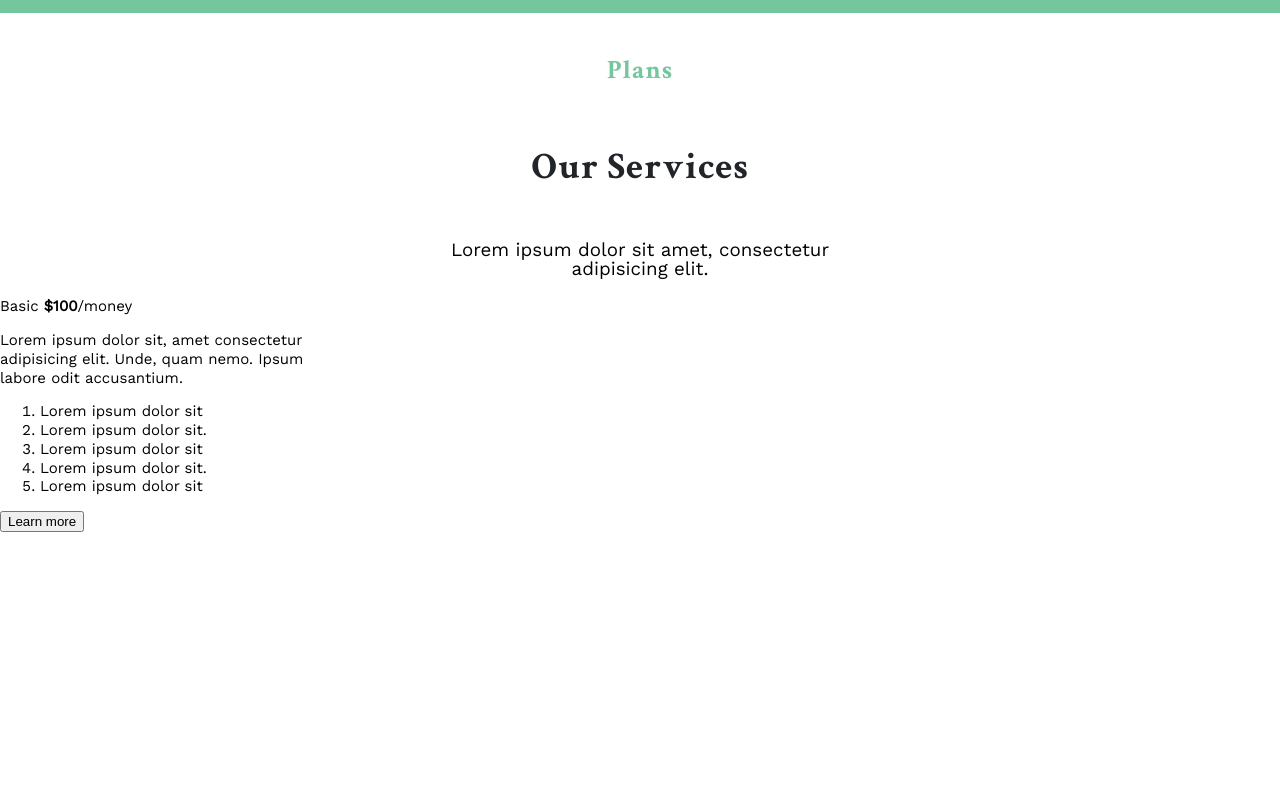
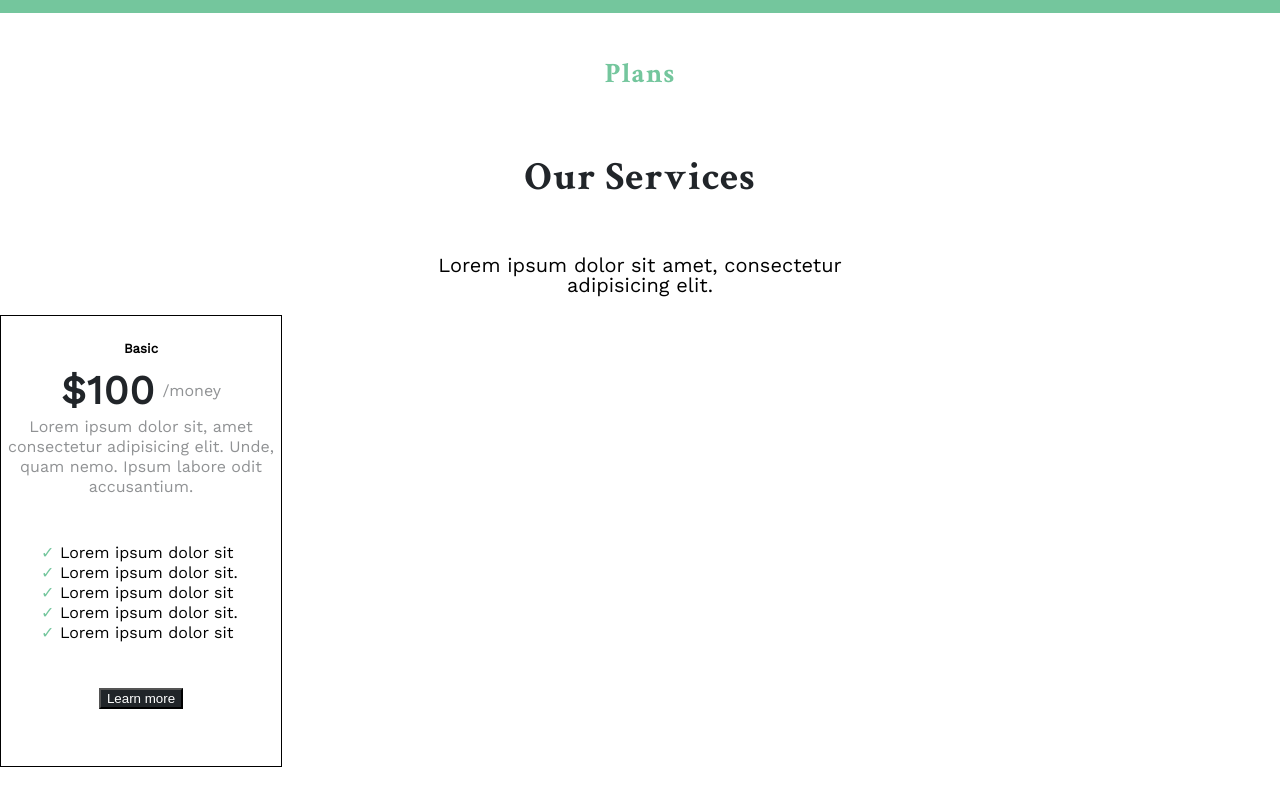
Before and after one commit to RadostinStAtanasov/myFigmaResponsiveDesignProject, a plain HTML site: page plansPage/plans.html in a window 1280 px wide. Shown: the part 107-912 px from the top of the page. After the commit the page ends 874 px from the top, so only its background shows below. Drawn offline with nearby package versions, Linux system fonts and the light colour scheme.

Commit message:
first card almost ready

```diff
--- a/plansPage/plans.css
+++ b/plansPage/plans.css
@@ -2,9 +2,11 @@
     --color-dark-100: #212529;
     --color-white-100: #FFFFFF;
     --color-green-100: #74C69D;
+    --color-white-50: #FFFFFF80;
+    --color-dark-50: #21252980;
 
     font-family: 'Work Sans', Arial, sans-serif;
-    font-size: 15px;
+    font-size: 16px;
     line-height: 125%;
 }
 
@@ -109,6 +111,58 @@ h1 {
 }
 
 .card {
-    width: 340px;
-    height: 540px;
+    width: 280px;
+    height: 450px;
+    border: 1px solid black;
 }
+
+.card-head {
+    display: flex;
+    flex-direction: column;
+    align-items: center;
+    margin-bottom: 50px;
+}
+
+.card-paragraph {
+
+    width: 280px;
+    height: 60px;
+    text-align: center;
+    /* margin: 50px 0; */
+    color: var(--color-dark-50);
+
+}
+
+ol {
+    list-style: none;
+    margin-bottom: 45px;
+}
+
+ol li:before {
+    content: '✓ ';
+    color: var(--color-green-100);
+}
+
+button {
+    color: var(--color-white-100);
+    background-color: var(--color-dark-100);
+}
+
+.btn-container {
+    display: flex;
+    justify-content: center;
+}
+
+.price-card {
+    color: var(--color-dark-100);
+    font-size: 2.5rem;
+    letter-spacing: 1px;
+    font-weight: bold;
+}
+
+.card-price-word {
+    display: flex;
+    justify-content: space-between;
+    color: var(--color-dark-50);
+    width: 160px;
+}
--- a/plansPage/plans.html
+++ b/plansPage/plans.html
@@ -39,9 +39,11 @@
         <section class="cards-plan-conteiner">
             <div class="container-content-cards">
                 <div class="card">
-                    <!-- <h6></h6> -->
-                    <span>Basic <strong>$100</strong>/money</span>
-                    <p>Lorem ipsum dolor sit, amet consectetur adipisicing elit. Unde, quam nemo. Ipsum labore odit accusantium.</p>
+                    <div class="card-head">
+                        <h5>Basic</h5>
+                        <span class="card-price-word"><strong class="price-card">$100</strong>/money</span>
+                        <p class="card-paragraph">Lorem ipsum dolor sit, amet consectetur adipisicing elit. Unde, quam nemo. Ipsum labore odit accusantium.</p>
+                    </div>
                     <ol>
                         <li>Lorem ipsum dolor sit</li>
                         <li>Lorem ipsum dolor sit.</li>
@@ -49,9 +51,8 @@
                         <li>Lorem ipsum dolor sit.</li>
                         <li>Lorem ipsum dolor sit</li>
                     </ol>
-                    <div>
+                    <div class="btn-container">
                         <button>Learn more</button>
-
                     </div>
                 </div>
             </div>
```
